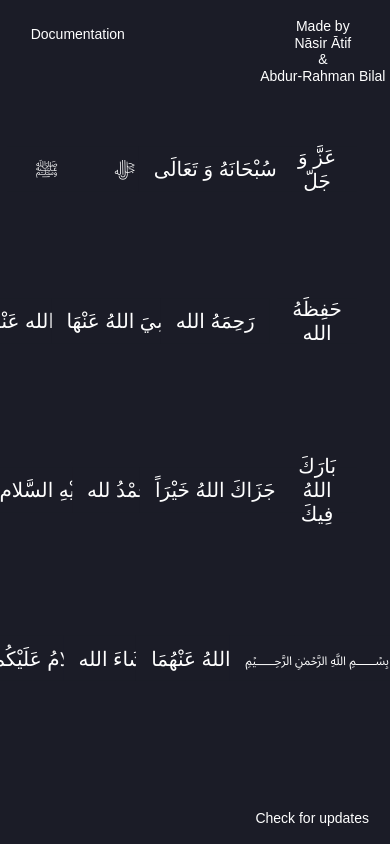
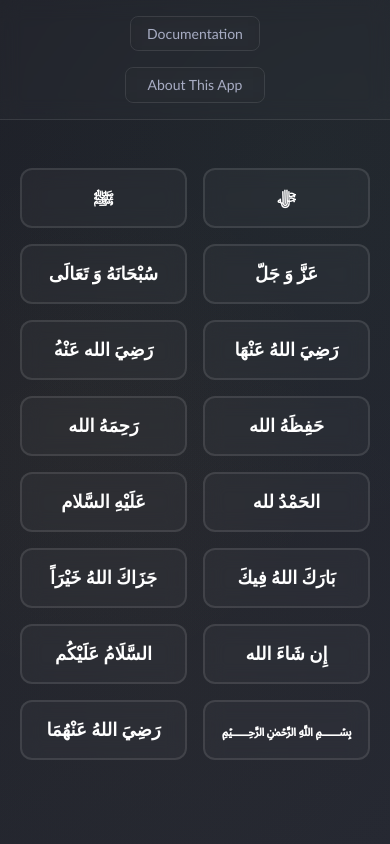
Before and after one commit to itextc/itc-osx, a React app: page / in a window 390 px wide. Built offline with nearby package versions, Linux system fonts and the light colour scheme; a web font is replaced by a local one.

Commit message:
feat(ui): implement complete visual and structural redesign
Overhauls the entire application interface to provide a modern, responsive, and visually appealing user experience. This update replaces the previous static, absolute-positioned layout with a flexible and scalable design system.

The primary motivation was to improve usability, aesthetics, and maintainability by adopting modern web development practices.

- `Added`: A comprehensive design system using CSS variables for a consistent theme, including a new color palette, typography scale, and spacing units.
- `Added`: Enhanced visual effects such as background gradients, glassmorphism (`backdrop-filter`), box shadows, and interactive animations on buttons and other elements.
- `Added`: A fully responsive layout using media queries to ensure the application adapts gracefully to various screen sizes, from mobile to desktop.
- `Changed`: The main application layout is now structured with CSS Flexbox and Grid, replacing the previous rigid absolute positioning.
- `Changed`: The `App` component is refactored to use semantic HTML elements like `<header>`, `<main>`, and `<footer>` for better accessibility and structure.
- `Changed`: Class names have been updated to be more descriptive and consistent (e.g., `.doc-button` to `.nav-button`).
- `Removed`: All JavaScript-based style and position calculations from the `PhraseButton` component. The layout is now handled entirely by CSS, simplifying the component's logic.
- `chore`: Added `.DS_Store` to `.gitignore` to prevent macOS metadata files from being tracked.

```diff
--- a/src/components/App.css
+++ b/src/components/App.css
@@ -1,4 +1,4 @@
-/* App.css - Styles matching the original Python application */
+/* App.css - Enhanced UI with better hierarchy and spacing */
 
 @font-face {
   font-family: "Calibri";
@@ -7,157 +7,356 @@
   font-style: normal;
 }
 
+:root {
+  /* Color palette */
+  --bg-primary: #1e2028;
+  --bg-secondary: #252832;
+  --text-primary: #ffffff;
+  --text-secondary: #a8adc4;
+  --text-muted: #6b7280;
+  --accent-gold: #d4af37;
+  --accent-emerald: #50c878;
+  --hover-bg: #3a4051;
+  --shadow-subtle: rgba(0, 0, 0, 0.3);
+
+  /* Spacing */
+  --spacing-xs: 0.5rem;
+  --spacing-sm: 1rem;
+  --spacing-md: 1.5rem;
+  --spacing-lg: 2rem;
+  --spacing-xl: 3rem;
+
+  /* Typography */
+  --font-family-primary: "Calibri", "Segoe UI", sans-serif;
+  --font-size-xs: 0.75rem;
+  --font-size-sm: 0.875rem;
+  --font-size-base: 1rem;
+  --font-size-lg: 1.125rem;
+  --font-size-xl: 1.5rem;
+  --font-size-2xl: 2rem;
+  --font-size-3xl: 2.5rem;
+}
+
 .app {
   width: 100%;
   height: 100vh;
-  background-color: #1b1c27;
-  color: #ffffff;
-  font-family: "Calibri", sans-serif;
+  background: linear-gradient(
+    135deg,
+    var(--bg-primary) 0%,
+    var(--bg-secondary) 100%
+  );
+  color: var(--text-primary);
+  font-family: var(--font-family-primary);
   position: relative;
   overflow: hidden;
+  display: flex;
+  flex-direction: column;
 }
 
+/* Top Navigation Bar */
 .app-header {
-  position: absolute;
-  top: 2%;
-  width: 100%;
   display: flex;
   justify-content: space-between;
-  padding: 0 2%;
+  align-items: center;
+  padding: var(--spacing-md) var(--spacing-lg);
+  background: rgba(255, 255, 255, 0.02);
+  -webkit-backdrop-filter: blur(10px);
+  backdrop-filter: blur(10px);
+  border-bottom: 1px solid rgba(255, 255, 255, 0.1);
+  z-index: 10;
 }
 
-.doc-button {
-  background-color: #1b1c27;
-  color: #ffffff;
-  border: none;
-  font-family: "Calibri", sans-serif;
-  font-size: 14px;
-  width: 140px;
-  height: 35px;
+.nav-button {
+  background: transparent;
+  color: var(--text-secondary);
+  border: 1px solid rgba(255, 255, 255, 0.1);
+  border-radius: 8px;
+  font-family: var(--font-family-primary);
+  font-size: var(--font-size-sm);
+  font-weight: 500;
+  padding: var(--spacing-xs) var(--spacing-md);
   cursor: pointer;
-  transition: all 0.2s;
+  transition: all 0.3s cubic-bezier(0.4, 0, 0.2, 1);
+  -webkit-backdrop-filter: blur(10px);
+  backdrop-filter: blur(10px);
 }
 
-.doc-button:hover {
-  background-color: #393c4f;
-  color: #898da9;
+.nav-button:hover {
+  background: var(--hover-bg);
+  color: var(--text-primary);
+  border-color: var(--accent-gold);
+  transform: translateY(-1px);
+  box-shadow: 0 4px 12px var(--shadow-subtle);
 }
 
-.made-by-button {
-  background-color: #1b1c27;
-  color: #ffffff;
-  border: none;
-  font-family: "Calibri", sans-serif;
-  font-size: 14px;
-  width: 150px;
-  cursor: pointer;
-  transition: all 0.2s;
+.about-button {
   text-align: center;
-  line-height: 1.2;
+  line-height: 1.3;
+  min-width: 140px;
 }
 
-.made-by-button:hover {
-  background-color: #393c4f;
-  color: #898da9;
+/* Main Content Area */
+.main-content {
+  flex: 1;
+  display: flex;
+  flex-direction: column;
+  justify-content: center;
+  padding: var(--spacing-xl) var(--spacing-lg);
+  position: relative;
 }
 
 .phrases-grid {
-  position: relative;
+  display: grid;
+  grid-template-columns: repeat(4, 1fr);
+  gap: var(--spacing-lg);
+  max-width: 1000px;
+  margin: 0 auto;
   width: 100%;
-  height: 100%;
 }
 
 .phrase-button {
-  position: absolute;
-  background-color: #1b1c27;
-  color: #ffffff;
-  border: none;
-  font-family: "Calibri", sans-serif;
-  font-size: 30px;
-  height: 65px;
+  background: rgba(255, 255, 255, 0.03);
+  color: var(--text-primary);
+  border: 2px solid rgba(255, 255, 255, 0.1);
+  border-radius: 12px;
+  font-family: var(--font-family-primary);
+  font-size: var(--font-size-2xl);
+  font-weight: 600;
+  padding: var(--spacing-lg) var(--spacing-md);
+  min-height: 80px;
   cursor: pointer;
-  transition: all 0.2s;
-  transform: translate(-50%, -50%);
-  padding: 0 15px;
-  min-width: 120px;
-  text-align: center;
+  transition: all 0.3s cubic-bezier(0.4, 0, 0.2, 1);
   display: flex;
   align-items: center;
   justify-content: center;
+  text-align: center;
+  line-height: 1.2;
+  position: relative;
+  overflow: hidden;
+  -webkit-backdrop-filter: blur(10px);
+  backdrop-filter: blur(10px);
+}
+
+.phrase-button::before {
+  content: "";
+  position: absolute;
+  top: 0;
+  left: -100%;
+  width: 100%;
+  height: 100%;
+  background: linear-gradient(
+    90deg,
+    transparent,
+    rgba(212, 175, 55, 0.1),
+    transparent
+  );
+  transition: left 0.5s;
+}
+
+.phrase-button:hover::before {
+  left: 100%;
 }
 
 .phrase-button:hover {
-  background-color: #393c4f;
-  color: #898da9;
+  background: rgba(255, 255, 255, 0.08);
+  border-color: var(--accent-gold);
+  color: var(--accent-gold);
+  transform: translateY(-2px);
+  box-shadow: 0 8px 25px rgba(212, 175, 55, 0.2);
 }
 
+.phrase-button:active {
+  transform: translateY(-1px);
+  box-shadow: 0 4px 15px rgba(212, 175, 55, 0.3);
+}
+
+/* Meaning and Status Display */
 .meaning-display {
-  position: absolute;
-  bottom: 10%;
-  left: 50%;
-  transform: translateX(-50%);
-  font-family: "Calibri", sans-serif;
-  font-size: 20px;
-  color: #ffffff;
+  margin-top: var(--spacing-xl);
+  padding: var(--spacing-md);
+  background: rgba(255, 255, 255, 0.02);
+  border-radius: 12px;
+  border: 1px solid rgba(255, 255, 255, 0.1);
+  font-family: var(--font-family-primary);
+  font-size: var(--font-size-lg);
+  color: var(--text-secondary);
   text-align: center;
-  max-width: 80%;
-  word-wrap: break-word;
+  max-width: 600px;
+  margin-left: auto;
+  margin-right: auto;
+  min-height: 60px;
+  display: flex;
+  align-items: center;
+  justify-content: center;
+  font-style: italic;
+  opacity: 0;
+  transform: translateY(10px);
+  transition: all 0.3s ease;
+}
+
+.meaning-display.visible {
+  opacity: 1;
+  transform: translateY(0);
 }
 
 .status-display {
-  position: absolute;
-  bottom: 5%;
+  position: fixed;
+  bottom: var(--spacing-lg);
   left: 50%;
   transform: translateX(-50%);
-  font-family: "Calibri", sans-serif;
-  font-size: 14px;
-  color: #ffffff;
+  background: var(--accent-emerald);
+  color: white;
+  padding: var(--spacing-xs) var(--spacing-md);
+  border-radius: 20px;
+  font-size: var(--font-size-sm);
+  font-weight: 500;
+  opacity: 0;
+  transform: translateX(-50%) translateY(20px);
+  transition: all 0.3s ease;
+  z-index: 1000;
+  box-shadow: 0 4px 12px rgba(80, 200, 120, 0.3);
+}
+
+.status-display.visible {
+  opacity: 1;
+  transform: translateX(-50%) translateY(0);
+}
+
+/* Footer */
+.app-footer {
+  display: flex;
+  justify-content: space-between;
+  align-items: center;
+  padding: var(--spacing-md) var(--spacing-lg);
+  background: rgba(255, 255, 255, 0.02);
+  border-top: 1px solid rgba(255, 255, 255, 0.1);
+  -webkit-backdrop-filter: blur(10px);
+  backdrop-filter: blur(10px);
+}
+
+.footer-button {
+  background: transparent;
+  color: var(--text-muted);
+  border: 1px solid rgba(255, 255, 255, 0.1);
+  border-radius: 8px;
+  font-family: var(--font-family-primary);
+  font-size: var(--font-size-xs);
+  font-weight: 500;
+  padding: var(--spacing-xs) var(--spacing-sm);
+  cursor: pointer;
+  transition: all 0.3s ease;
+}
+
+.footer-button:hover {
+  background: var(--hover-bg);
+  color: var(--text-secondary);
+  border-color: rgba(255, 255, 255, 0.2);
+}
+
+.credits {
+  font-size: var(--font-size-xs);
+  color: var(--text-muted);
   text-align: center;
 }
 
-.app-footer {
-  position: absolute;
-  bottom: 2%;
-  right: 2%;
+.credits-label {
+  display: block;
+  margin-bottom: var(--spacing-xs);
+  font-weight: 500;
 }
 
-.update-button {
-  background-color: #1b1c27;
-  color: #ffffff;
-  border: none;
-  font-family: "Calibri", sans-serif;
-  font-size: 14px;
-  width: 140px;
-  cursor: pointer;
-  transition: all 0.2s;
+.credits-names {
+  font-size: var(--font-size-xs);
+  line-height: 1.3;
 }
 
-.update-button:hover {
-  background-color: #393c4f;
-  color: #898da9;
+/* Geometric Pattern Background */
+.app::before {
+  content: "";
+  position: absolute;
+  top: 0;
+  left: 0;
+  right: 0;
+  bottom: 0;
+  background-image:
+    radial-gradient(
+      circle at 20% 50%,
+      rgba(212, 175, 55, 0.03) 0%,
+      transparent 50%
+    ),
+    radial-gradient(
+      circle at 80% 20%,
+      rgba(80, 200, 120, 0.03) 0%,
+      transparent 50%
+    ),
+    radial-gradient(
+      circle at 40% 80%,
+      rgba(212, 175, 55, 0.02) 0%,
+      transparent 50%
+    );
+  pointer-events: none;
+  z-index: 1;
 }
 
-/* Responsive adjustments */
+.app > * {
+  position: relative;
+  z-index: 2;
+}
+
+/* Responsive Design */
 @media (max-width: 1200px) {
-  .phrase-button {
-    font-size: 24px;
-    height: 55px;
-    min-width: 100px;
+  :root {
+    --font-size-2xl: 1.75rem;
+    --spacing-lg: 1.25rem;
   }
 
-  .meaning-display {
-    font-size: 18px;
+  .phrases-grid {
+    gap: var(--spacing-md);
+  }
+
+  .phrase-button {
+    font-size: var(--font-size-xl);
+    min-height: 70px;
+    padding: var(--spacing-md) var(--spacing-sm);
   }
 }
 
-@media (max-width: 800px) {
-  .phrase-button {
-    font-size: 20px;
-    height: 45px;
-    min-width: 80px;
+@media (max-width: 900px) {
+  .phrases-grid {
+    grid-template-columns: repeat(3, 1fr);
+    gap: var(--spacing-sm);
   }
 
-  .meaning-display {
-    font-size: 16px;
+  .app-header,
+  .app-footer {
+    padding: var(--spacing-sm) var(--spacing-md);
   }
 }
+
+@media (max-width: 600px) {
+  :root {
+    --font-size-2xl: 1.5rem;
+    --spacing-md: 1rem;
+  }
+
+  .phrases-grid {
+    grid-template-columns: repeat(2, 1fr);
+  }
+
+  .phrase-button {
+    font-size: var(--font-size-lg);
+    min-height: 60px;
+    padding: var(--spacing-sm);
+  }
+
+  .app-header {
+    flex-direction: column;
+    gap: var(--spacing-sm);
+  }
+
+  .app-footer {
+    flex-direction: column;
+    gap: var(--spacing-sm);
+    text-align: center;
+  }
+}
--- a/src/components/App.js
+++ b/src/components/App.js
@@ -72,18 +72,18 @@ function App() {
 
   return (
     <div className="app">
-      <div className="app-header">
-        <button className="doc-button" onClick={openDocumentation}>
+      {/* Top Navigation */}
+      <header className="app-header">
+        <button className="nav-button" onClick={openDocumentation}>
           Documentation
         </button>
-        <button className="made-by-button" onClick={openWebsite}>
-          Made by<br/>
-          Nāsir Ātif<br/>
-          &<br/>
-          Abdur-Rahman Bilal
+        <button className="nav-button about-button" onClick={openWebsite}>
+          About This App
         </button>
-      </div>
+      </header>
 
+      {/* Main Content */}
+      <main className="main-content">
         <div className="phrases-grid">
           {arabicPhrases.map((item, index) => (
             <PhraseButton
@@ -93,23 +93,31 @@ function App() {
               onCopy={copyToClipboard}
               onMouseEnter={showMeaning}
               onMouseLeave={hideMeaning}
-            gridPosition={index}
             />
           ))}
         </div>
 
-      <div className="meaning-display">
-        {meaningText}
+        <div className={`meaning-display ${meaningText ? 'visible' : ''}`}>
+          {meaningText || 'Hover over a phrase to see its meaning'}
         </div>
+      </main>
 
-      <div className="status-display">
+      {/* Footer */}
+      <footer className="app-footer">
+        <div className="credits">
+          <span className="credits-label">Made by</span>
+          <div className="credits-names">
+            Nāsir Ātif & Abdur-Rahman Bilal
+          </div>
+        </div>
+        <button className="footer-button" onClick={checkForUpdates}>
+          Check for Updates
+        </button>
+      </footer>
+
+      {/* Status Toast */}
+      <div className={`status-display ${statusMessage ? 'visible' : ''}`}>
         {statusMessage}
-      </div>
-
-      <div className="app-footer">
-        <button className="update-button" onClick={checkForUpdates}>
-          Check for updates
-        </button>
       </div>
     </div>
   );
--- a/src/components/PhraseButton.js
+++ b/src/components/PhraseButton.js
@@ -1,6 +1,6 @@
 import React from 'react';
 
-function PhraseButton({ phrase, meaning, onCopy, onMouseEnter, onMouseLeave, gridPosition }) {
+function PhraseButton({ phrase, meaning, onCopy, onMouseEnter, onMouseLeave }) {
   const handleClick = () => {
     onCopy(phrase);
   };
@@ -13,24 +13,9 @@ function PhraseButton({ phrase, meaning, onCopy, onMouseEnter, onMouseLeave, gri
     onMouseLeave();
   };
 
-  // Calculate grid position similar to the original Python layout
-  const getGridStyle = () => {
-    const col = gridPosition % 4;
-    const row = Math.floor(gridPosition / 4);
-
-    const leftPositions = [12, 32, 55.2, 81.3];
-    const topPositions = [20, 38, 58, 78];
-
-    return {
-      left: `${leftPositions[col]}%`,
-      top: `${topPositions[row]}%`
-    };
-  };
-
   return (
     <button
       className="phrase-button"
-      style={getGridStyle()}
       onClick={handleClick}
       onMouseEnter={handleMouseEnter}
       onMouseLeave={handleMouseLeave}
```
Also changed, not shown: 2 other files. Lines whose indentation alone changed are shown as unchanged.
